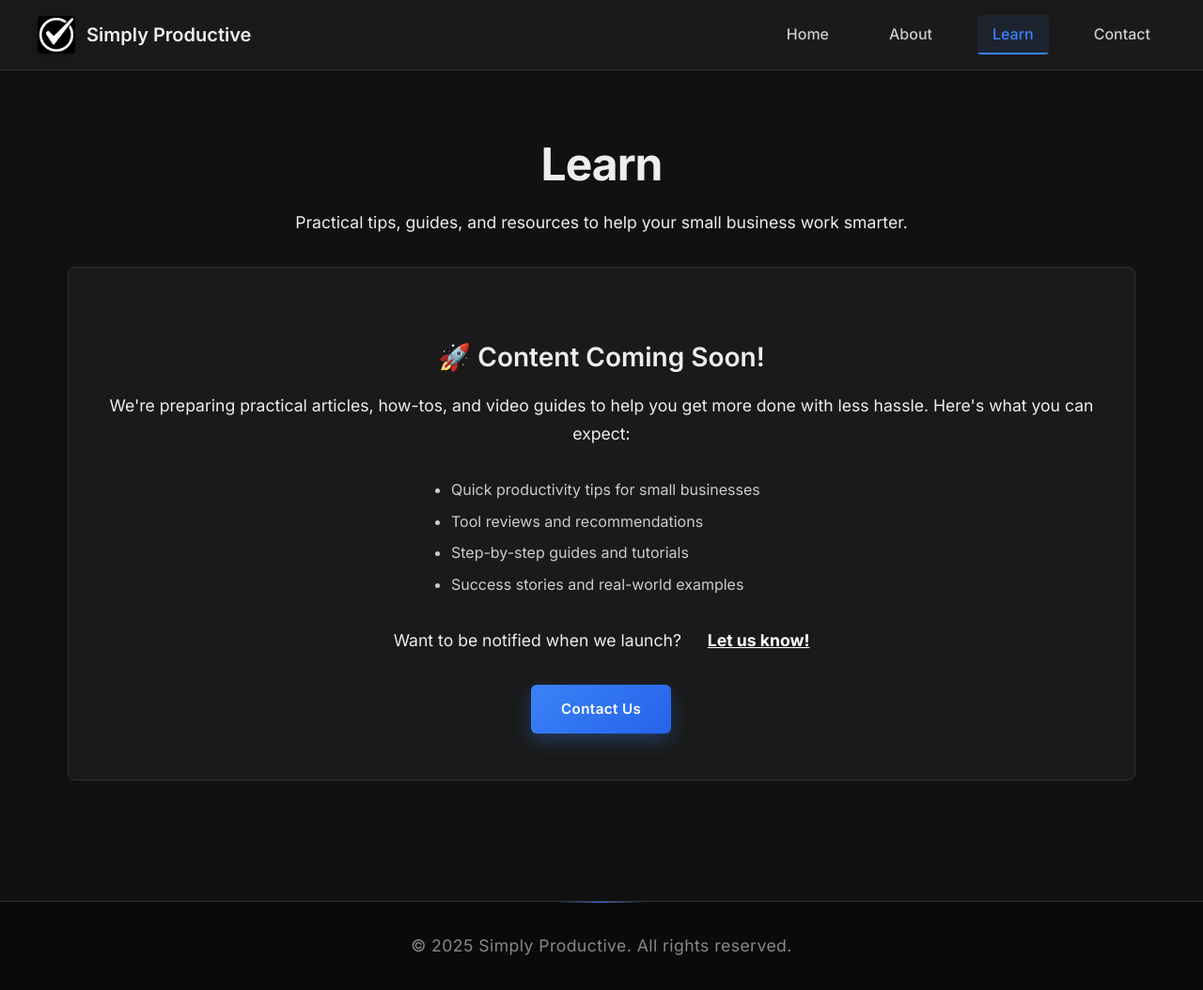
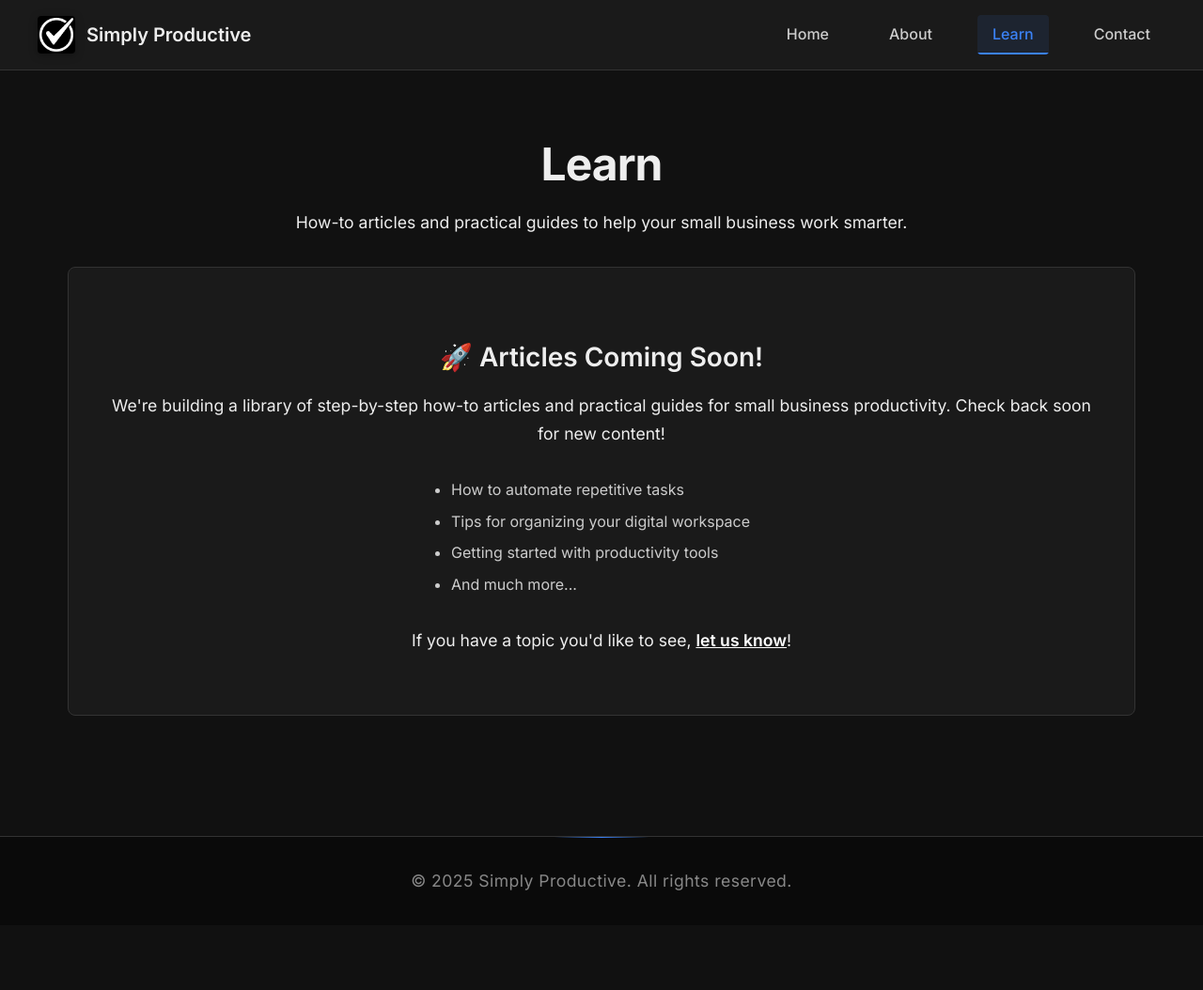
Before and after one commit to dbough/getsimplyproductive.com, a Jekyll site: the page built from blog.md, in a window 1280 px wide and 1054 px high. Shown: the whole window at 94% size. Built offline with Jekyll 4.4.1, drawn with Linux system fonts in a browser that asks for light colours.

Commit message:
adding learn page

```diff
--- a/blog.md
+++ b/blog.md
@@ -1,29 +1,27 @@
 ---
 layout: default
 title: Learn
-description: "Practical learning, tips, and resources for small business productivity."
+description: "How-to articles and practical guides for small business productivity."
+permalink: /learn
 ---
 
 <!-- Learn Hero -->
 <section class="learn-hero">
   <h1>Learn</h1>
-  <p class="learn-subtitle">Practical tips, guides, and resources to help your small business work smarter.</p>
+  <p class="learn-subtitle">How-to articles and practical guides to help your small business work smarter.</p>
 </section>
 
-<!-- Coming Soon Placeholder -->
+<!-- Placeholder for future articles -->
 <section class="coming-soon">
   <div class="coming-soon-content">
-    <h3>🚀 Content Coming Soon!</h3>
-    <p>We're preparing practical articles, how-tos, and video guides to help you get more done with less hassle. Here's what you can expect:</p>
+    <h3>🚀 Articles Coming Soon!</h3>
+    <p>We're building a library of step-by-step how-to articles and practical guides for small business productivity. Check back soon for new content!</p>
     <ul>
-      <li>Quick productivity tips for small businesses</li>
-      <li>Tool reviews and recommendations</li>
-      <li>Step-by-step guides and tutorials</li>
-      <li>Success stories and real-world examples</li>
+      <li>How to automate repetitive tasks</li>
+      <li>Tips for organizing your digital workspace</li>
+      <li>Getting started with productivity tools</li>
+      <li>And much more...</li>
     </ul>
-    <p>Want to be notified when we launch? <a href="mailto:hey@getsimplyproductive.com">Let us know!</a></p>
-    <div class="button-container">
-      <a href="/contact" class="button-link primary">Contact Us</a>
-    </div>
+    <p>If you have a topic you'd like to see, <a href="/contact">let us know</a>!</p>
   </div>
 </section>
```
Also changed, not shown: about.md (+0 -25 lines).
